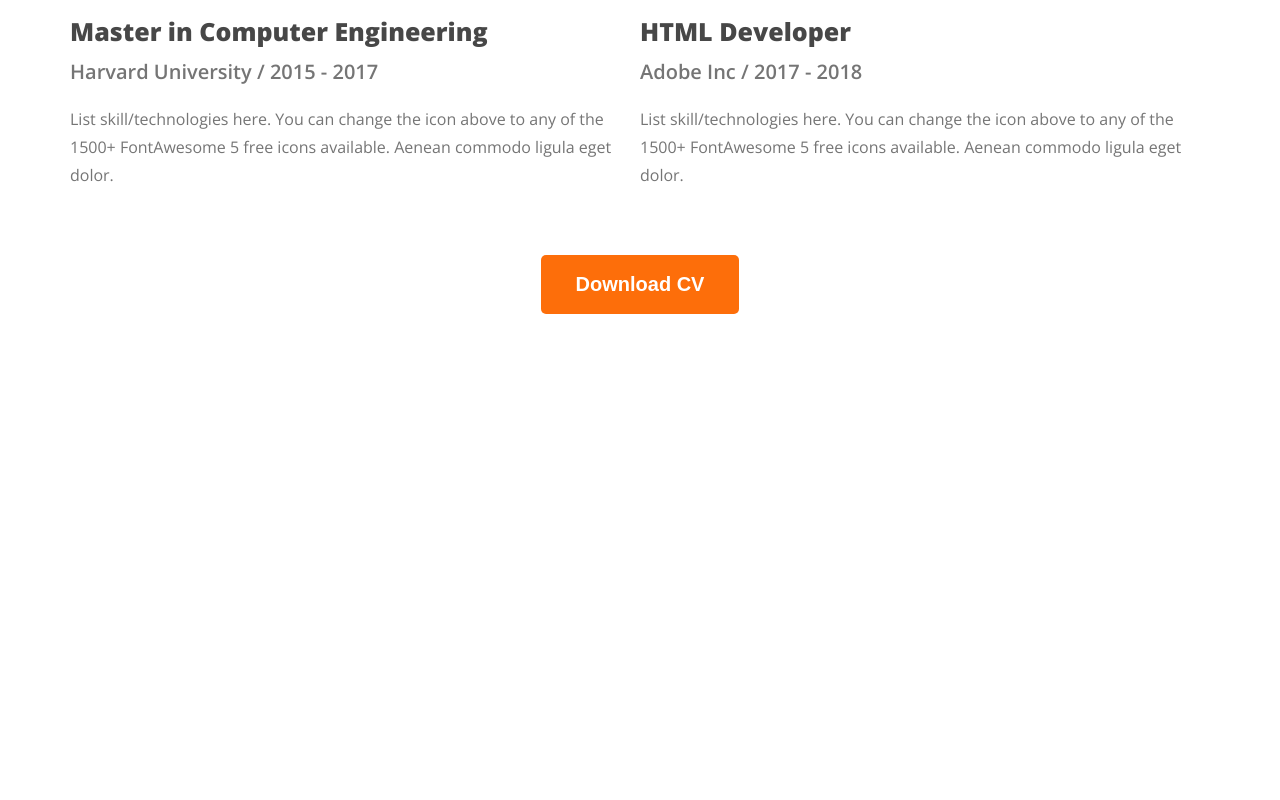
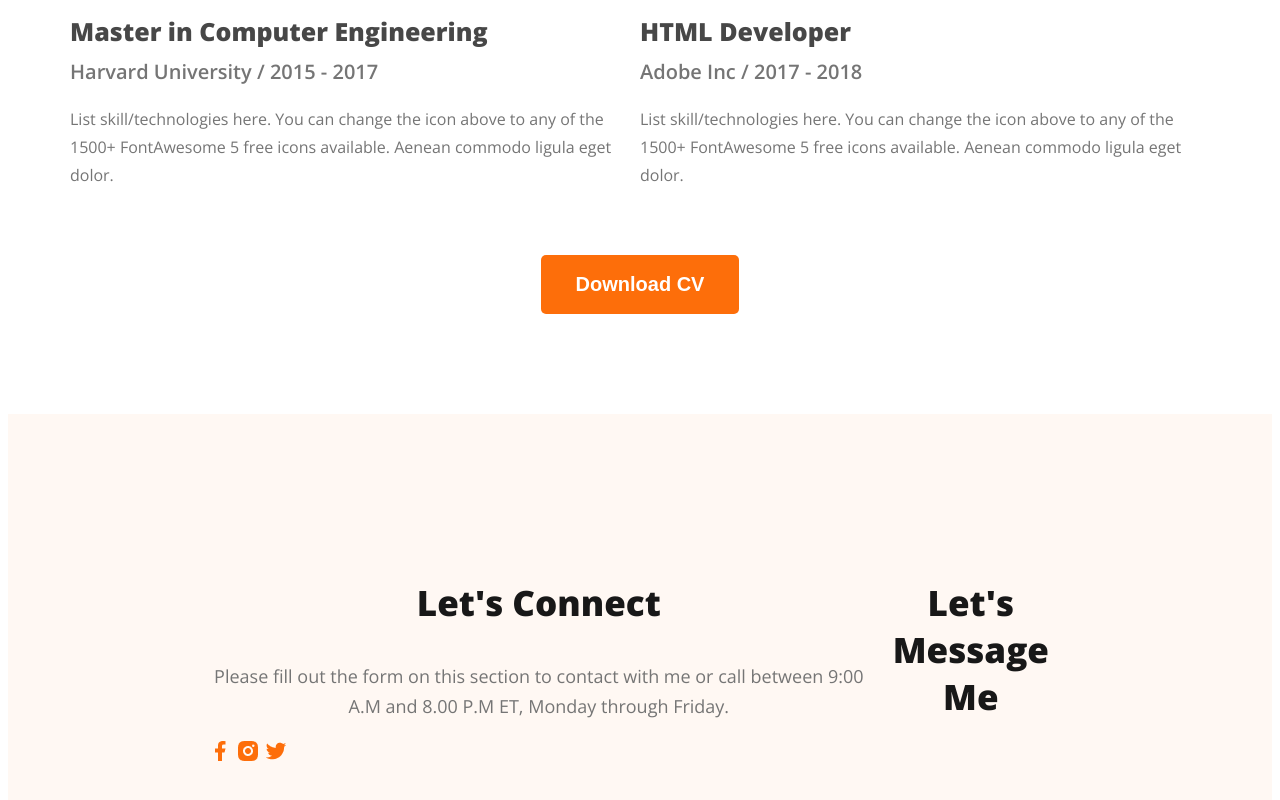
Before and after one commit to Sudiptoroy3125/WebDeveloperPortfolio, a plain HTML site: page index.html in a window 1280 px wide. Shown: the part 3012-3812 px from the top of the page. Before the commit the page ends 3334 px from the top, so only its background shows below. Drawn offline with nearby package versions, Linux system fonts and the light colour scheme.

Commit message:
basic footer added

```diff
--- a/Portfolio.css
+++ b/Portfolio.css
@@ -197,3 +197,10 @@ main section{
     margin-top: 50px;
     text-align: center;
 }
+/* footer styles */
+footer{
+    display: flex;
+    background: #FFF8F3;
+    margin-top: 100px;
+    padding: 130px 200px;
+}
--- a/index.html
+++ b/index.html
@@ -134,6 +134,20 @@
         </section>
     </main>
     <footer>
+        <div class="footer-column">
+            <h3 class="section-title">Let's Connect</h3>
+            <p class="section-description">
+                Please fill out the form on this section to contact with me or call between 9:00 A.M and 8.00 P.M ET, Monday through Friday.
+            </p>
+            <div class="socail-links">
+                <a href=""><img src="./icons/facebook.png" alt="facebook"></a>
+                <a href=""><img src="./icons/insta.png" alt="Instagram"></a>
+                <a href=""><img src="./icons/twitter.png" alt="twitter"></a>
+            </div>
+        </div>
+        <div class="footer-column">
+            <h3 class="section-title">Let's Message Me</h3>
+        </div>
 
     </footer>
 
```
